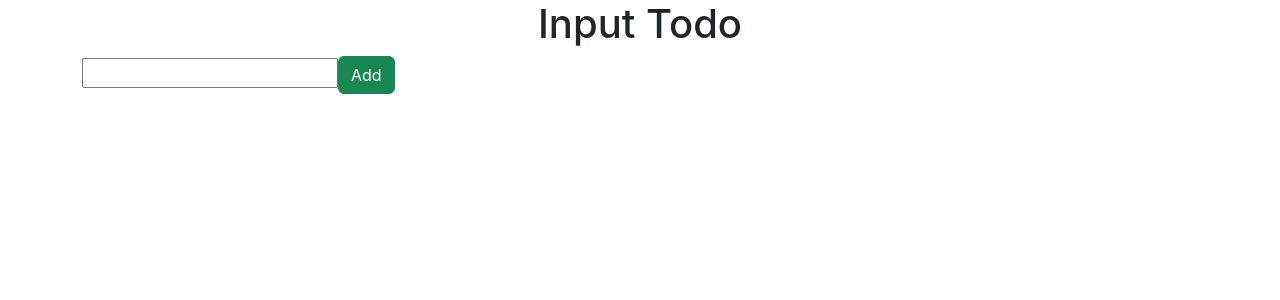
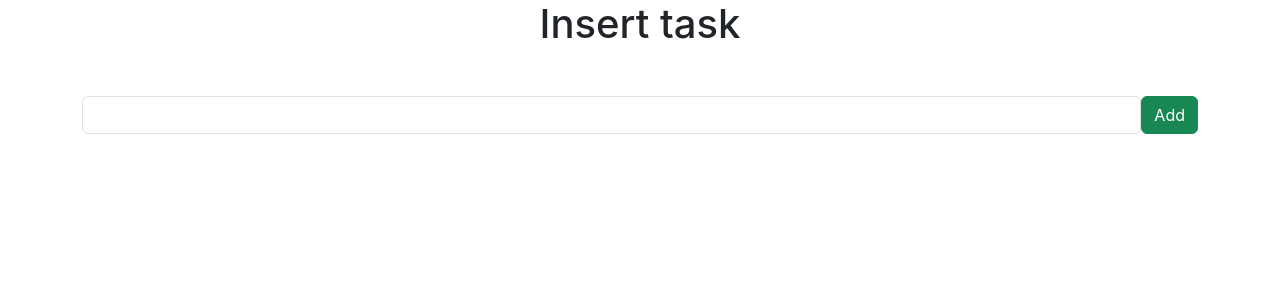
Before and after one commit to troclaux/todo-project, a React (Create React App) app in the folder client/: page / in a window 1280 px wide. Shown: the top 300 px of the page. Built offline with nearby package versions, Linux system fonts and the light colour scheme.

Commit message:
add task input component

```diff
--- a/client/src/components/InputTodo.js
+++ b/client/src/components/InputTodo.js
@@ -1,12 +1,15 @@
-import React, { Fragment } from "react";
+import React, { Fragment, useState } from "react";
 import "../App.css";
 
 const InputTodo = () => {
+
+  const [description, setDescription] = useState("")
+
   return (
     <Fragment>
-      <h1 className="text-center t-5">Input Todo</h1>
-      <form>
-        <input type="text" />
+      <h1 className="text-center t-5">Insert task</h1>
+      <form className="d-flex mt-5">
+        <input type="text" className="form-control" value={description} onChange={e => setDescription(e.target.value)}/>
         <button className="btn btn-success">Add</button>
       </form>
 
```
